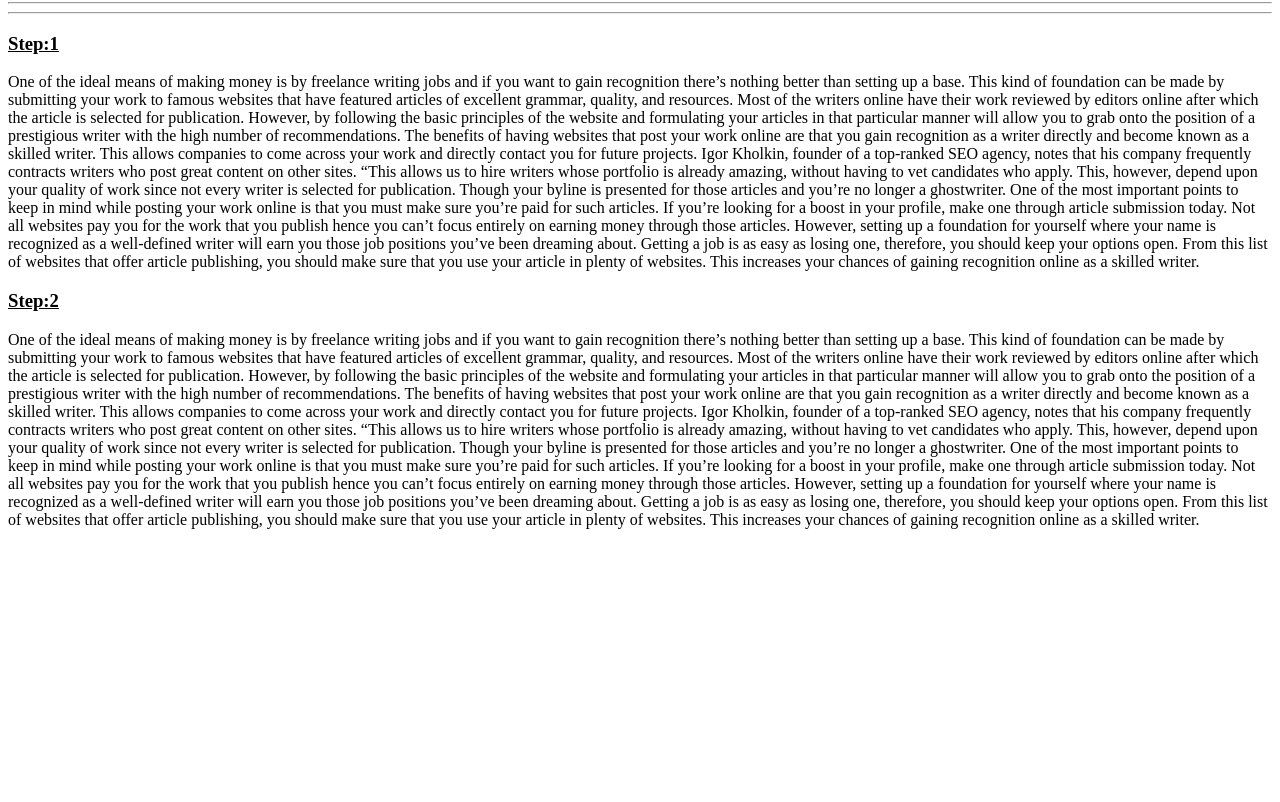
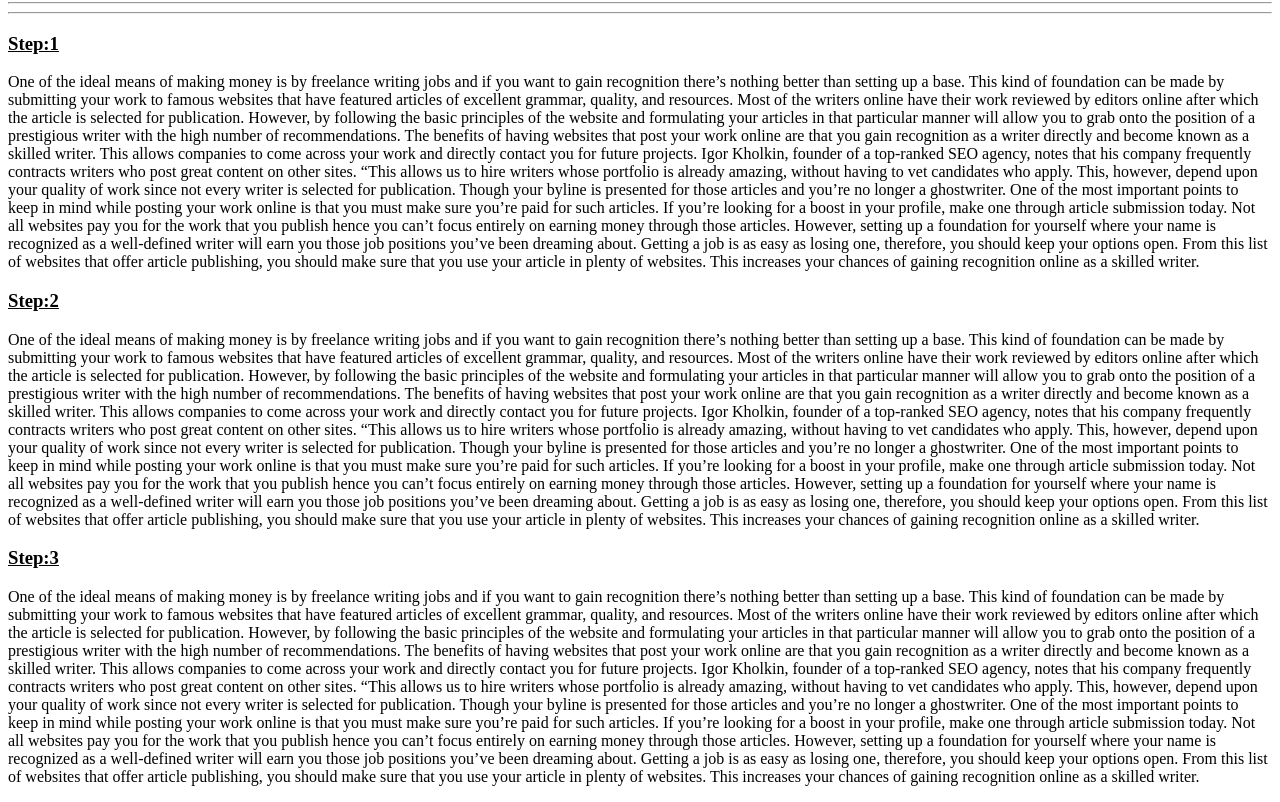
Before and after one commit to delevopersourav/gobd, a plain HTML site: page index.html in a window 1280 px wide. Shown: the part 680-1482 px from the top of the page. Before the commit the page ends 1225 px from the top, so only its background shows below. Drawn offline with Linux system fonts and the light colour scheme.

Commit message:
other paragrap

```diff
--- a/index.html
+++ b/index.html
@@ -23,5 +23,11 @@
     The benefits of having websites that post your work online are that you gain recognition as a writer directly and become known as a skilled writer. This allows companies to come across your work and directly contact you for future projects. Igor Kholkin, founder of a top-ranked SEO agency, notes that his company frequently contracts writers who post great content on other sites. “This allows us to hire writers whose portfolio is already amazing, without having to vet candidates who apply. This, however, depend upon your quality of work since not every writer is selected for publication. Though your byline is presented for those articles and you’re no longer a ghostwriter. One of the most important points to keep in mind while posting your work online is that you must make sure you’re paid for such articles. If you’re looking for a boost in your profile, make one through article submission today.
     Not all websites pay you for the work that you publish hence you can’t focus entirely on earning money through those articles. However, setting up a foundation for yourself where your name is recognized as a well-defined writer will earn you those job positions you’ve been dreaming about. Getting a job is as easy as losing one, therefore, you should keep your options open. From this list of websites that offer article publishing, you should make sure that you use your article in plenty of websites. This increases your chances of gaining recognition online as a skilled writer.
     </p>
+
+    <h3><u>Step:3</u></h3>
+    <p>One of the ideal means of making money is by freelance writing jobs and if you want to gain recognition there’s nothing better than setting up a base. This kind of foundation can be made by submitting your work to famous websites that have featured articles of excellent grammar, quality, and resources. Most of the writers online have their work reviewed by editors online after which the article is selected for publication. However, by following the basic principles of the website and formulating your articles in that particular manner will allow you to grab onto the position of a prestigious writer with the high number of recommendations.
+        The benefits of having websites that post your work online are that you gain recognition as a writer directly and become known as a skilled writer. This allows companies to come across your work and directly contact you for future projects. Igor Kholkin, founder of a top-ranked SEO agency, notes that his company frequently contracts writers who post great content on other sites. “This allows us to hire writers whose portfolio is already amazing, without having to vet candidates who apply. This, however, depend upon your quality of work since not every writer is selected for publication. Though your byline is presented for those articles and you’re no longer a ghostwriter. One of the most important points to keep in mind while posting your work online is that you must make sure you’re paid for such articles. If you’re looking for a boost in your profile, make one through article submission today.
+        Not all websites pay you for the work that you publish hence you can’t focus entirely on earning money through those articles. However, setting up a foundation for yourself where your name is recognized as a well-defined writer will earn you those job positions you’ve been dreaming about. Getting a job is as easy as losing one, therefore, you should keep your options open. From this list of websites that offer article publishing, you should make sure that you use your article in plenty of websites. This increases your chances of gaining recognition online as a skilled writer.
+        </p>
 </body>
 </html>
```
